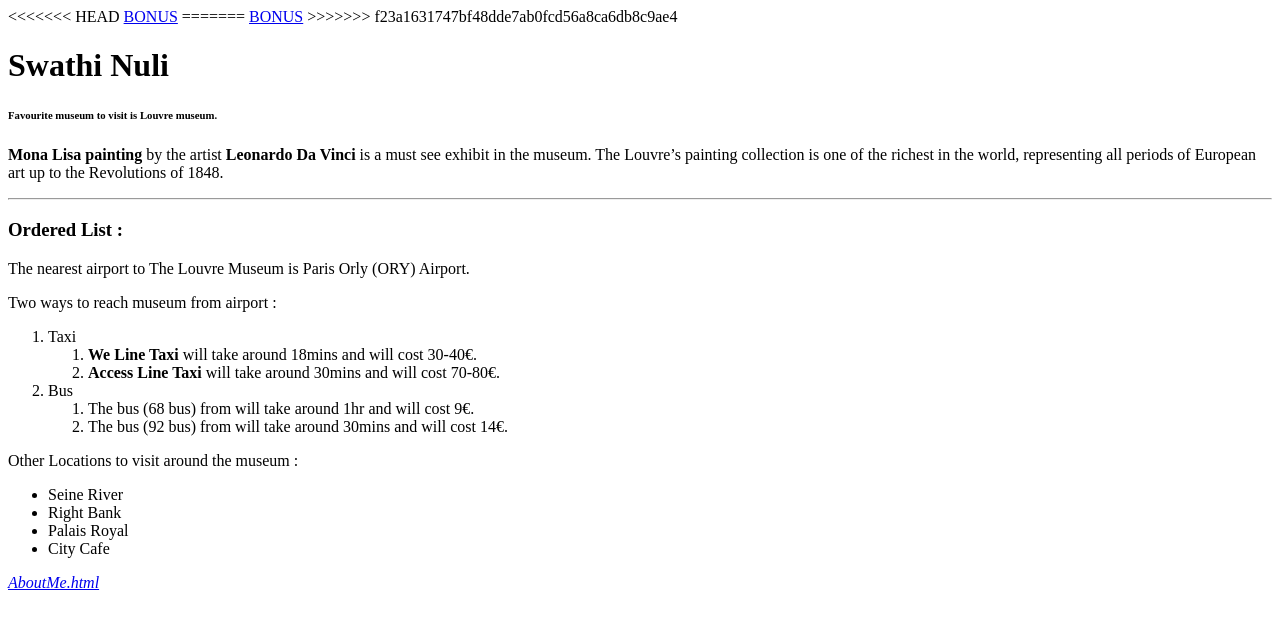
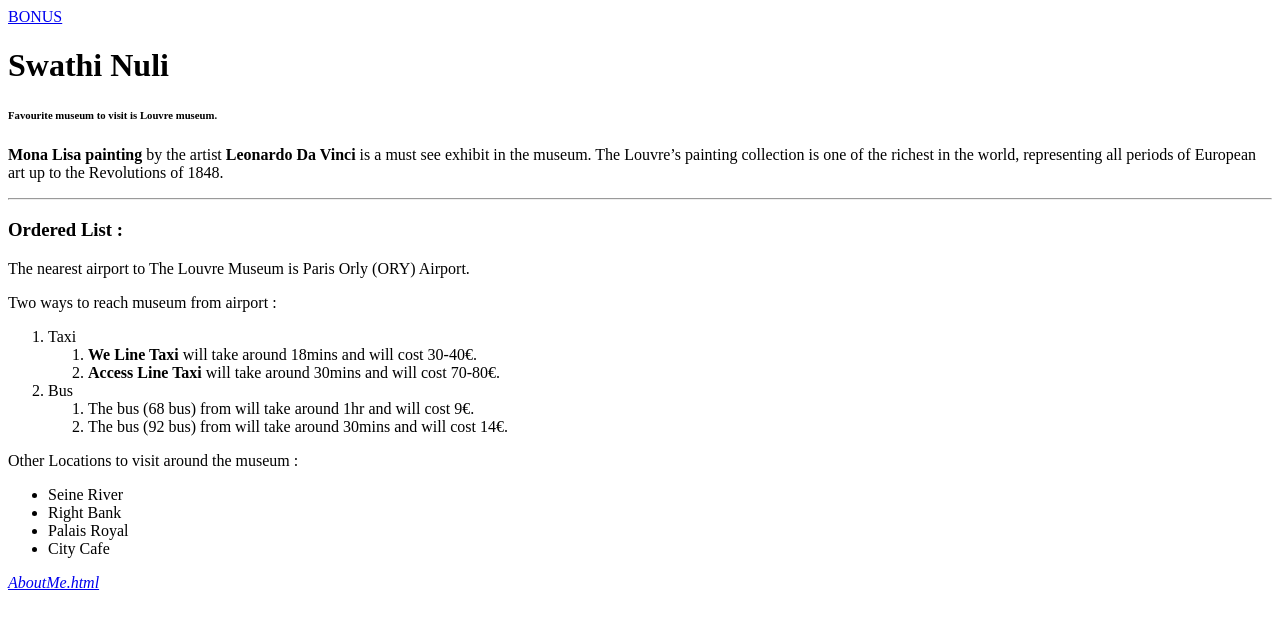
Before and after one commit to 44-563-Web-Apps-F22/44563-webapps-assignment-3-nswathi27, a plain HTML site: page index.html in a window 1280 px wide. Drawn offline with Linux system fonts and the light colour scheme.

Commit message:
modified link in index.html

```diff
--- a/index.html
+++ b/index.html
@@ -7,11 +7,7 @@
     <title>Swathi Nuli's HTML Page</title>
 </head>
 <body>
-<<<<<<< HEAD
     <a href="bonus.html">BONUS</a>
-=======
-    <a href="./bonus.html">BONUS</a>
->>>>>>> f23a1631747bf48dde7ab0fcd56a8ca6db8c9ae4
     <h1>Swathi Nuli</h1>
     <h6>Favourite museum to visit is Louvre museum.</h6>
     <p><b>Mona Lisa painting</b> by the artist <b>Leonardo Da Vinci</b> is a must see exhibit in the museum.
```
